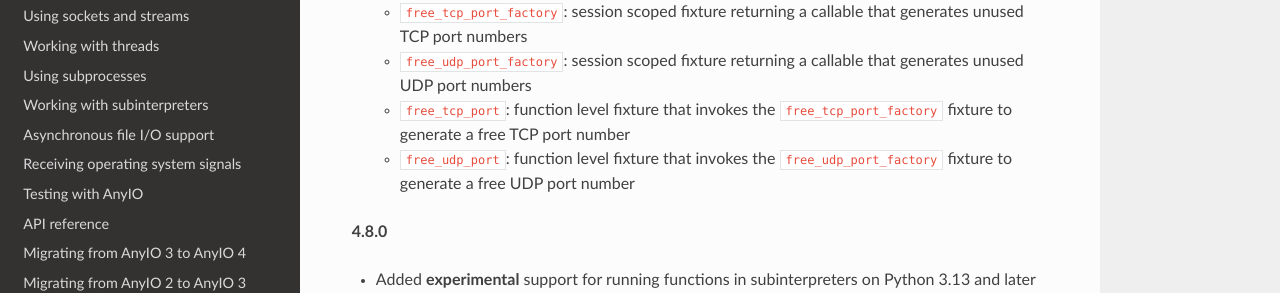
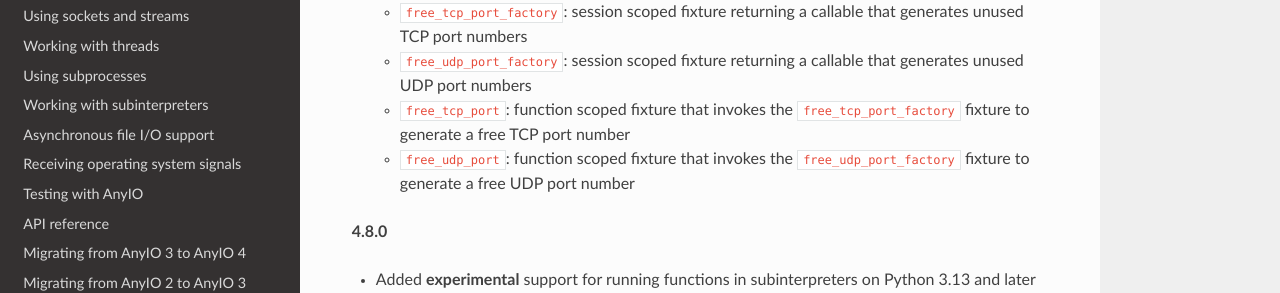
Before and after one commit to agronholm/anyio, a Sphinx documentation site: the page built from docs/versionhistory.rst, in a window 1280 px wide and 900 px high. Shown: the part 281-574 px from the top of the window. Built offline with Sphinx 7.4.7 and the Read the Docs theme 3.1.0, drawn with Linux system fonts in a browser that asks for light colours; the version number could not be read and is left out.

Commit message:
Fixed the wording of the changelog entry

```diff
--- a/docs/versionhistory.rst
+++ b/docs/versionhistory.rst
@@ -11,10 +11,10 @@
     generates unused TCP port numbers
   * ``free_udp_port_factory``: session scoped fixture returning a callable that
     generates unused UDP port numbers
-  * ``free_tcp_port``: function level fixture that invokes the ``free_tcp_port_factory``
-    fixture to generate a free TCP port number
-  * ``free_udp_port``: function level fixture that invokes the ``free_udp_port_factory``
-    fixture to generate a free UDP port number
+  * ``free_tcp_port``: function scoped fixture that invokes the
+    ``free_tcp_port_factory`` fixture to generate a free TCP port number
+  * ``free_udp_port``: function scoped fixture that invokes the
+    ``free_udp_port_factory`` fixture to generate a free UDP port number
 
 **4.8.0**
 
```
